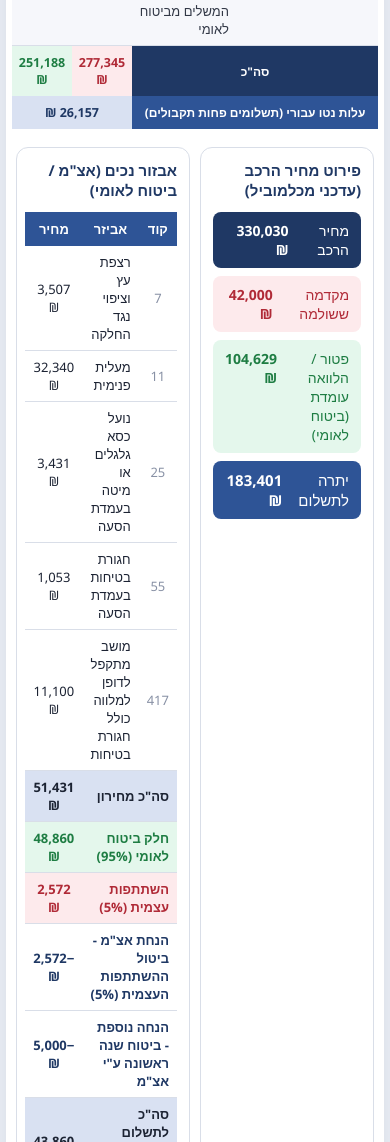
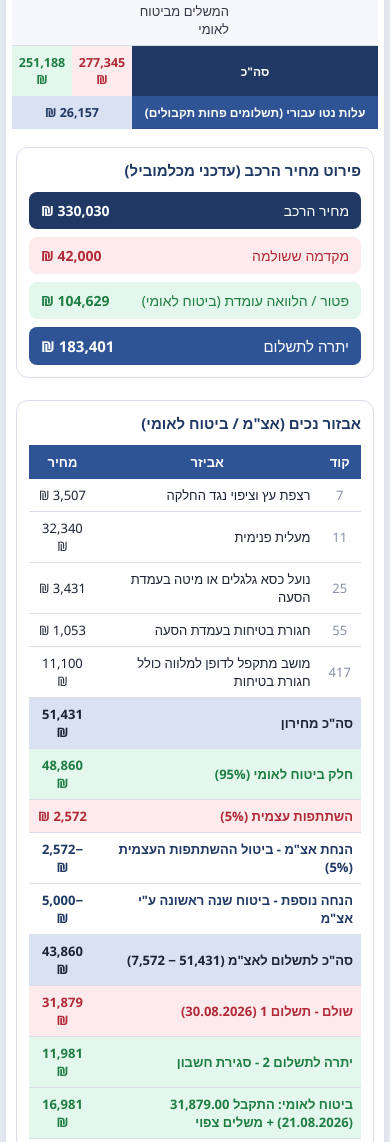
Before and after one commit to Erezults/Staria_WEB, a plain HTML site: page index.html in a window 390 px wide. Shown: the part 2182-3324 px from the top of the page. Drawn offline with Linux system fonts and the light colour scheme.

Commit message:
layout: panels stack on phones

```diff
--- a/index.html
+++ b/index.html
@@ -149,8 +149,8 @@
     .chip-out, .chip-in { padding:3px 4px; }
     table.ledger tfoot td.tot-lbl, table.ledger tfoot td.net-lbl { font-size:12px; }
     table.ledger tfoot td { padding:8px 3px; font-size:12.5px; }
-    .panels { padding:6px 10px; gap:10px; }
-    .panel { min-width:0; padding:12px 12px; margin-top:12px; }
+    .panels { padding:6px 10px; gap:10px; flex-direction:column; }
+    .panel { min-width:0; flex:0 0 auto; width:100%; padding:12px 12px; margin-top:12px; }
     .notes { padding:6px 12px; }
     footer.ft { padding:12px 12px 20px; flex-direction:column; gap:10px; }
   }
```
